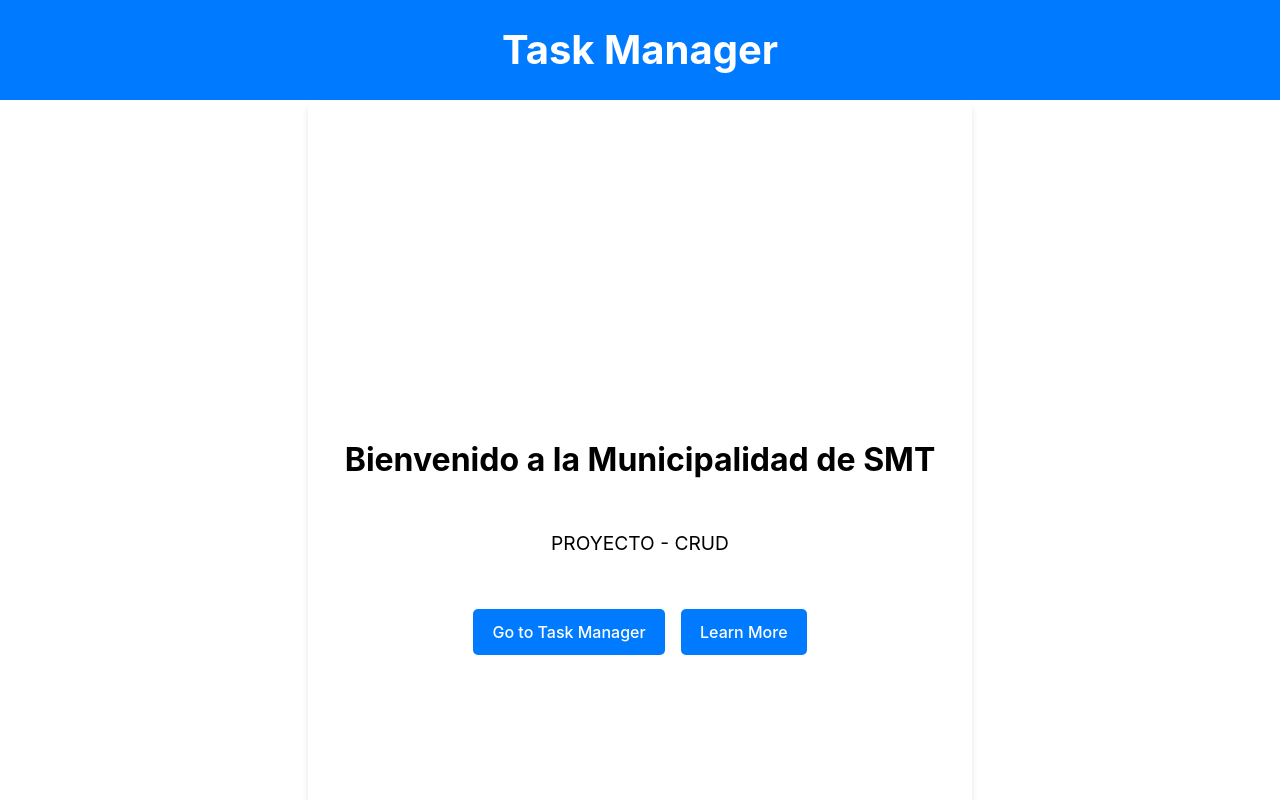
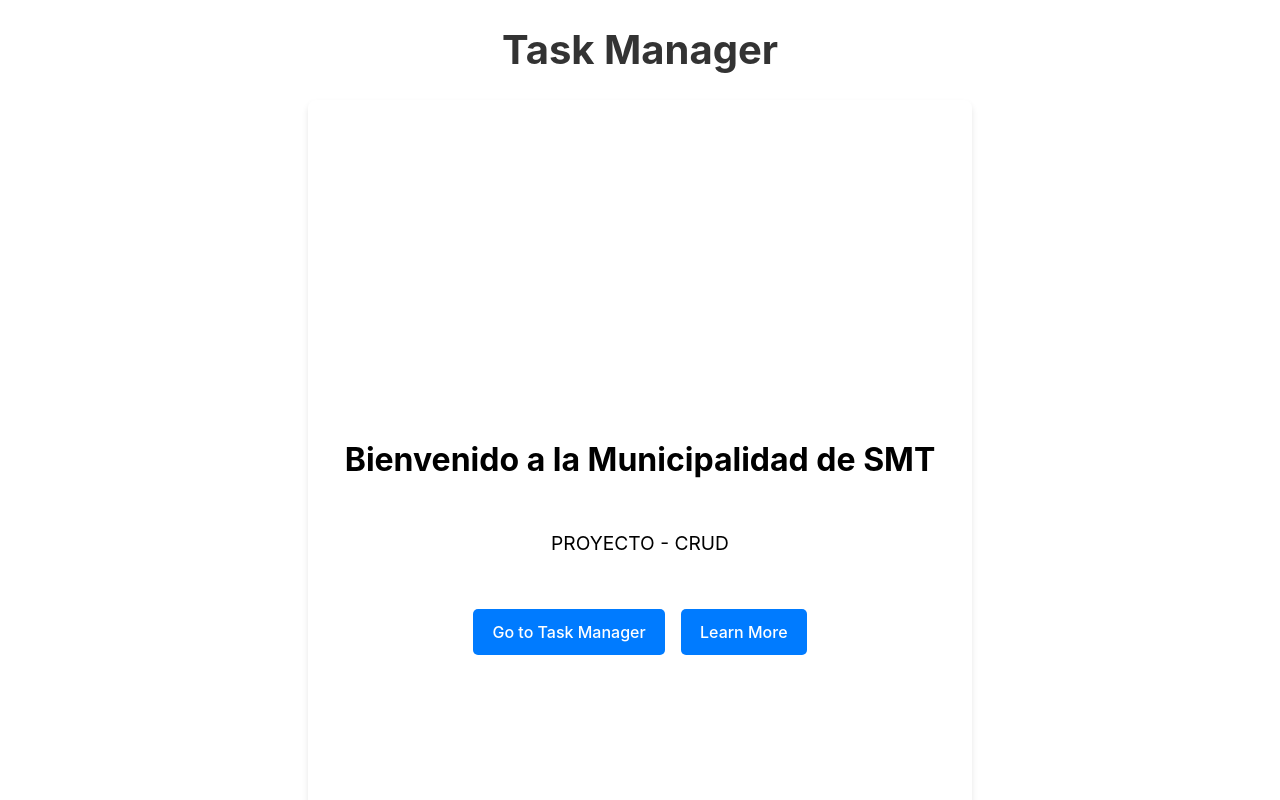
Before and after one commit to EnriqueMartinez26/CRUD-MUNICIPALIDAD, a React (Vite) app in the folder CRUD-ui/: page / in a window 1280 px wide. Shown: the top 800 px of the page. Built offline with nearby package versions, Linux system fonts and the light colour scheme.

Commit message:
updated-header

```diff
--- a/CRUD-ui/src/components/header.jsx
+++ b/CRUD-ui/src/components/header.jsx
@@ -11,14 +11,14 @@ const Header = () => (
       alignItems: 'center',
       width: '100%',
       height: '100px',
-      backgroundColor: '#007bff',
+      backgroundColor: '#ffffff',
       margin: 0,
       padding: 0,
     },
     h1: {
       margin: 0,
       fontSize: '2.5em',
-      color: '#ffffff',
+      color: '#333333',
     },
   };
 
```
